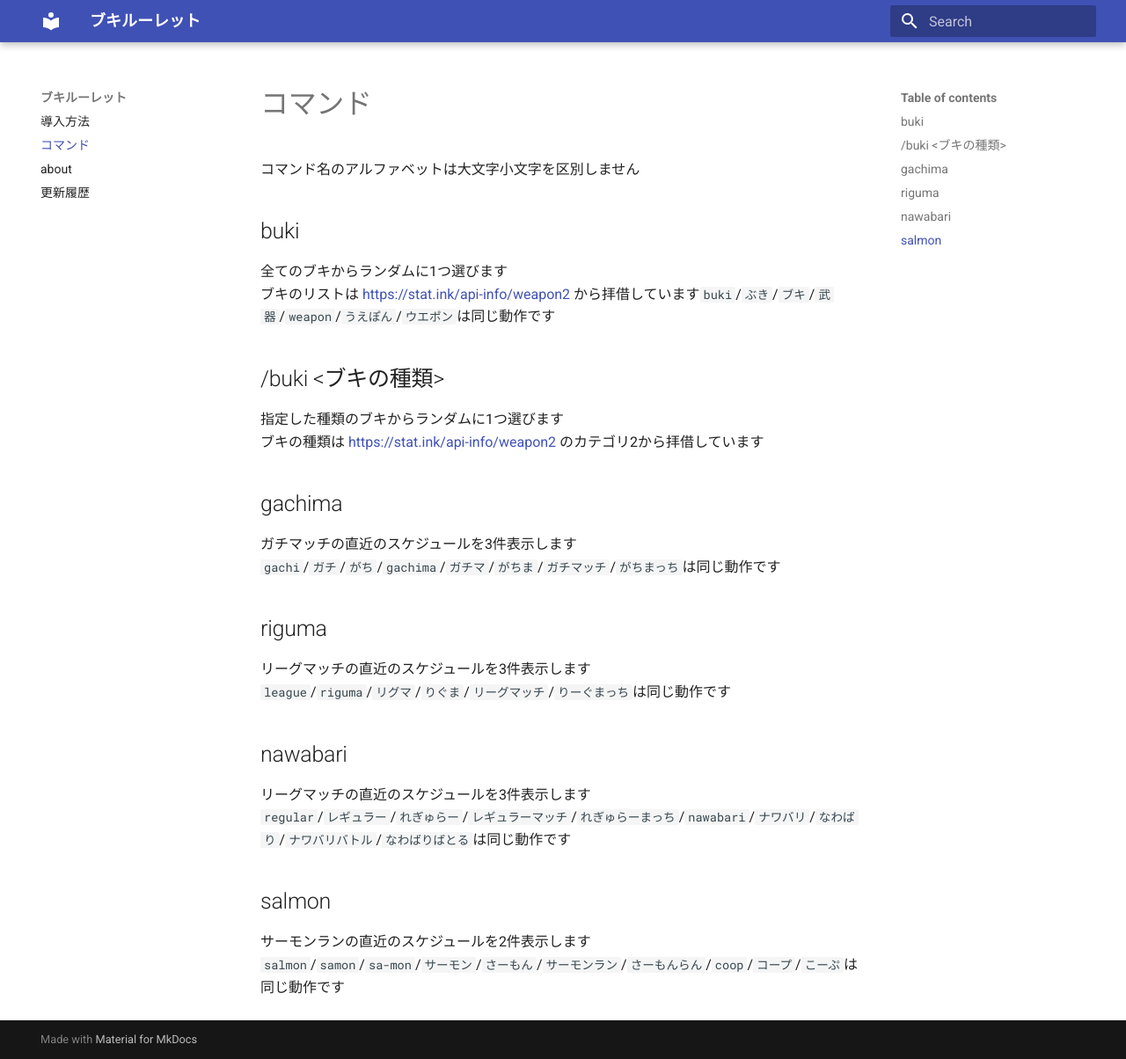
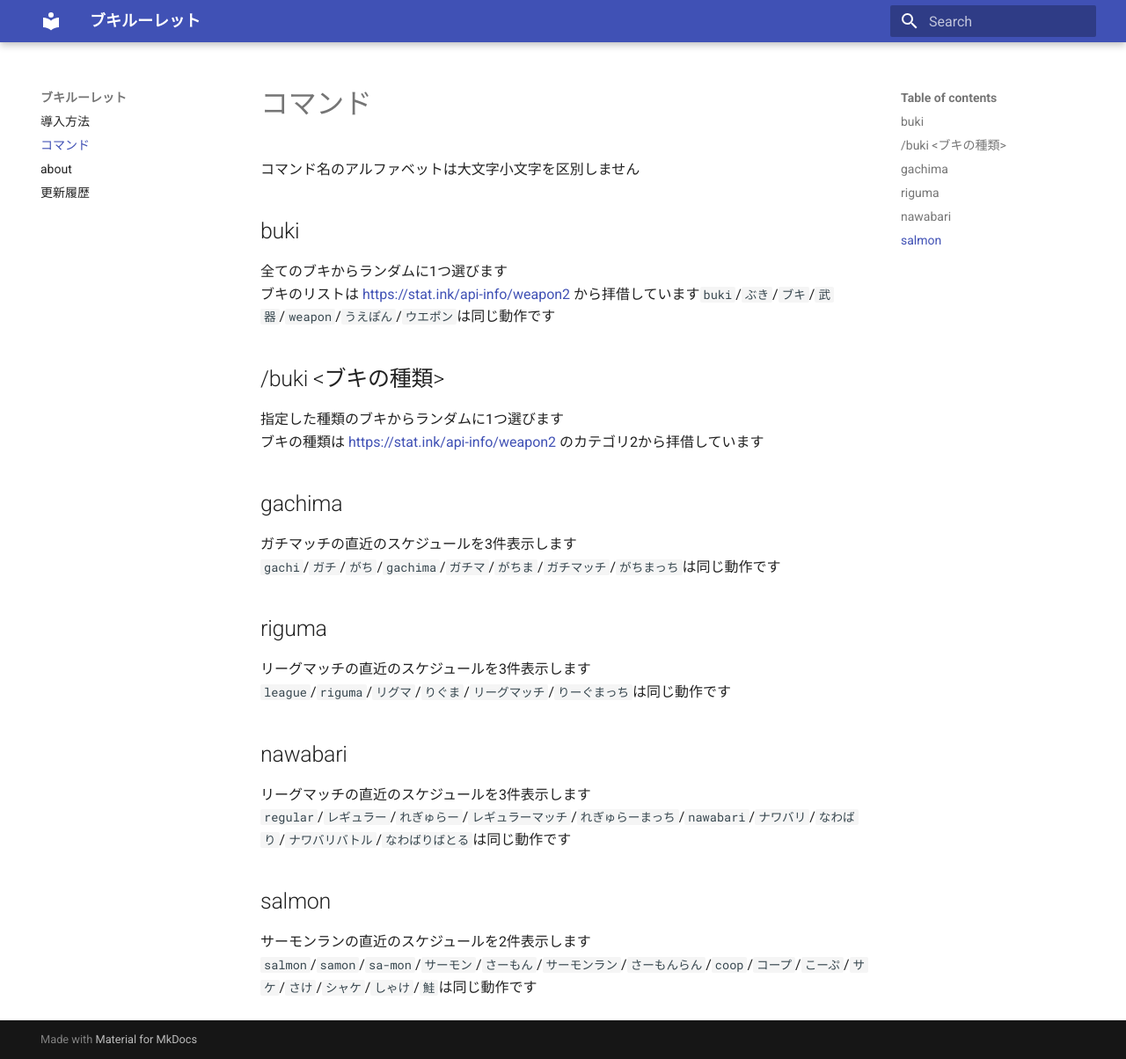
Before and after one commit to murufon/bukiBot, an MkDocs documentation site: the page built from docs/docs/command.md, in a window 1280 px wide and 1204 px high. Shown: the whole window at 88% size. Built offline with MkDocs 1.6.1 and Material for MkDocs 9.7.7, drawn with Linux system fonts in a browser that asks for light colours.

Commit message:
サーモンランの反応する単語を追加

```diff
--- a/bot.py
+++ b/bot.py
@@ -116,7 +116,7 @@ async def on_message(message):
         msg = getStageInfo(link, key, showRule=False)
         await message.channel.send(msg)
 
-    if message.content.lower() in ['salmon', 'samon', 'sa-mon', 'サーモン', 'さーもん', 'サーモンラン', 'さーもんらん', 'coop', 'コープ', 'こーぷ']:
+    if message.content.lower() in ['salmon', 'samon', 'sa-mon', 'サーモン', 'さーもん', 'サーモンラン', 'さーもんらん', 'coop', 'コープ', 'こーぷ', 'サケ', 'さけ', 'シャケ', 'しゃけ', '鮭']:
         key = "サーモンラン"
         link = "coop/schedule"
         msg = getCoopInfo(link, key)
--- a/docs/docs/command.md
+++ b/docs/docs/command.md
@@ -23,4 +23,4 @@
 
 ## salmon
 サーモンランの直近のスケジュールを2件表示します
-`salmon`/`samon`/`sa-mon`/`サーモン`/`さーもん`/`サーモンラン`/`さーもんらん`/`coop`/`コープ`/`こーぷ`は同じ動作です
+`salmon`/`samon`/`sa-mon`/`サーモン`/`さーもん`/`サーモンラン`/`さーもんらん`/`coop`/`コープ`/`こーぷ`/`サケ`/`さけ`/`シャケ`/`しゃけ`/`鮭`は同じ動作です
```
